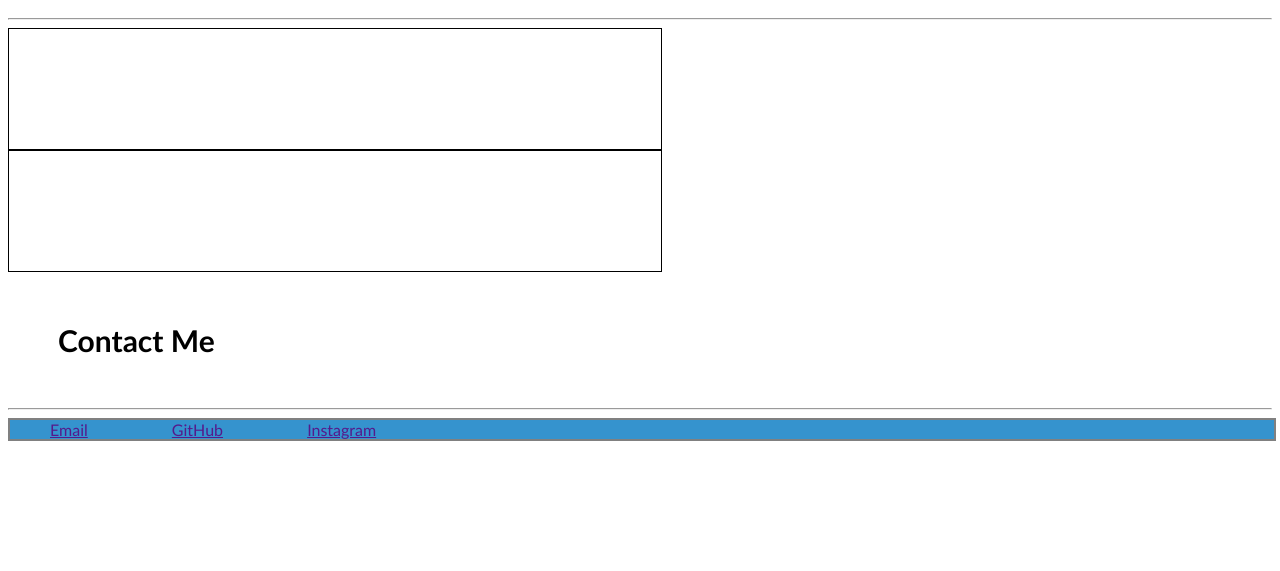
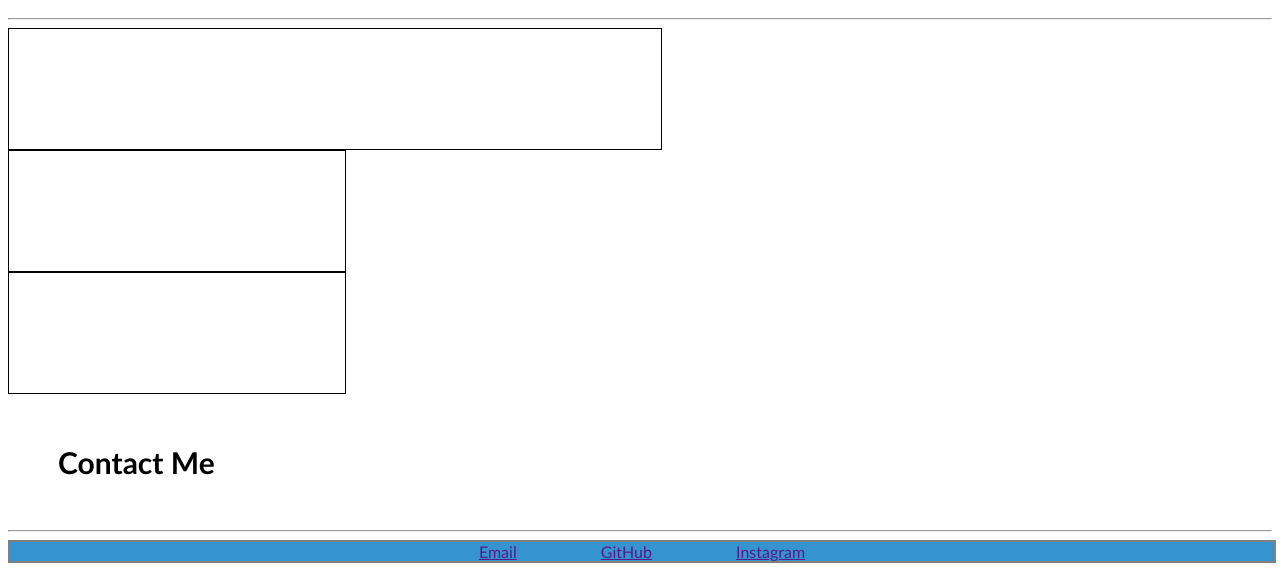
Before and after one commit to jlamond37/JulietLamondPortfolio, a plain HTML site: page index.html in a window 1280 px wide. Shown: the part 474-1045 px from the top of the page. Before the commit the page ends 923 px from the top, so only its background shows below. Drawn offline with Linux system fonts and the light colour scheme.

Commit message:
JulietLamondPortfolio

```diff
--- a/index.html
+++ b/index.html
@@ -46,14 +46,24 @@
 
 </section>
 
-<section class="smallcards">
-
+<section class="smallcard1">
 
 </section>
 
-<h5 id="ContactMe">
+<div>
+<section class="smallcard2"
+
+</section>
+
+</section>
+</div>
+
+<div>
+  <h5 id="ContactMe">
   Contact Me
-</h5>
+  </h5>
+</div>
+
 <hr>
 
 <footer>
--- a/style.css
+++ b/style.css
@@ -85,16 +85,27 @@ h4  {
     padding: 10px;
     width: 50%;
     display: flex;
+    flex-direction: column;
+    align-items: center;
+  }
+
+  .smallcard1 {
+    border-style: solid;
+    border-width: 1px;
+    height: 100px;
+    padding: 10px;
+    width: 25%;
+    display: flex;
     justify-content: center;
     align-items: center;
   }
 
-  .smallcards {
+  .smallcard2 {
     border-style: solid;
     border-width: 1px;
     height: 100px;
     padding: 10px;
-    width: 50%;
+    width: 25%;
     display: flex;
     justify-content: center;
     align-items: center;
@@ -104,13 +115,13 @@ footer {
     overflow: hidden;
     background-color: var(--blue);
     display: flex;
-    flex-direction: row;
+    flex-direction: column;
     justify-content: space-between;
+    align-items: center;
     flex-wrap: wrap;
     position: relative;
     width: 100%;
     border: 2px solid grey;
-    border-image-source: ;
 }
 
 a {
```
